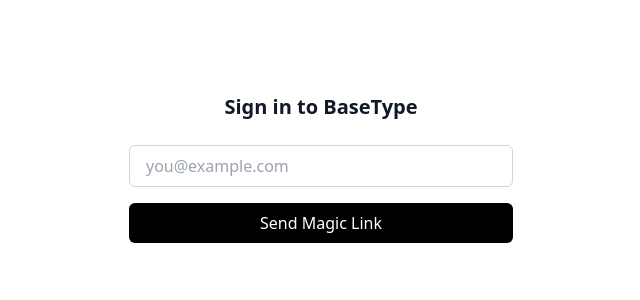
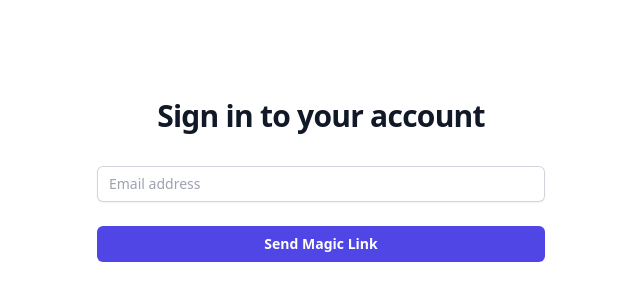
Before and after one commit to UzzyCodeGround/basetypecursor, a Next.js app: page /login in a window 1280 px wide. Shown: the part 232-532 px from the top of the page, without its empty margins (319-959 px from the left). Built offline with nearby package versions, Linux system fonts and the light colour scheme; no server answers.

Commit message:
drop adapter

```diff
--- a/package.json
+++ b/package.json
@@ -9,8 +9,7 @@
     "lint": "next lint"
   },
   "dependencies": {
-    "@auth/core": "^0.34.2",
-    "@auth/supabase-adapter": "^1.9.1",
+    "@supabase/ssr": "^0.6.1",
     "@supabase/supabase-js": "^2.49.4",
     "@trpc/client": "^10.45.0",
     "@trpc/next": "^10.45.0",
@@ -18,7 +17,6 @@
     "@trpc/server": "^10.45.0",
     "ethereal-email": "^1.0.0",
     "next": "14.1.0",
-    "next-auth": "^4.24.11",
     "nodemailer": "^6.10.1",
     "react": "^18.2.0",
     "react-dom": "^18.2.0",
--- a/src/app/api/auth/[...nextauth]/route.ts
+++ /dev/null
@@ -1,8 +0,0 @@
-// src/app/api/auth/[...nextauth]/route.ts
-import NextAuth from "next-auth"
-import { authOptions } from "@/lib/auth"
-
-console.log("NextAuth URL:", process.env.NEXTAUTH_URL)
-
-const handler = NextAuth(authOptions)
-export { handler as GET, handler as POST }
--- a/src/app/login/page.tsx
+++ b/src/app/login/page.tsx
@@ -2,63 +2,81 @@
 'use client'
 
 import { useState } from 'react'
-import { signIn } from 'next-auth/react'
-import { useRouter } from 'next/navigation'
+import { supabase } from '@/lib/supabase'
 
 export default function LoginPage() {
   const [email, setEmail] = useState('')
-  const [submitted, setSubmitted] = useState(false)
+  const [sent, setSent] = useState(false)
   const [error, setError] = useState('')
-  const router = useRouter()
 
-  const handleSubmit = async (e: React.FormEvent) => {
+  const handleLogin = async (e: React.FormEvent) => {
     e.preventDefault()
-    setSubmitted(true)
-    setError('')
+    const { error } = await supabase.auth.signInWithOtp({ email })
 
-    // Email format validation
-    if (!/^[^\s@]+@[^\s@]+\.[^\s@]+$/.test(email)) {
-      setError('Please enter a valid email address.')
-      setSubmitted(false)
-      return
-    }
-
-    const result = await signIn('email', {
-      email,
-      callbackUrl: '/onboarding',
-      redirect: false,
-    })
-
-    if (result?.error) {
-      setError(result.error || 'Something went wrong. Please try again.')
-      setSubmitted(false)
-    } else if (result?.url) {
-      router.push(result.url) // Manual redirect
-    }
+    if (error) setError(error.message)
+    else setSent(true)
   }
 
   return (
-    <main className="flex flex-col items-center justify-center min-h-screen px-4">
-      <h1 className="text-xl font-semibold mb-6">Sign in to BaseType</h1>
-      <form onSubmit={handleSubmit} className="w-full max-w-sm space-y-4">
+    <div className="flex min-h-screen flex-col items-center justify-center py-2">
+      <div className="w-full max-w-md space-y-8">
+        <div>
+          <h2 className="mt-6 text-center text-3xl font-bold tracking-tight">
+            Sign in to your account
+          </h2>
+        </div>
+        <form className="mt-8 space-y-6" onSubmit={handleLogin}>
+          <div className="-space-y-px rounded-md shadow-sm">
+            <div>
+              <label htmlFor="email" className="sr-only">
+                Email address
+              </label>
               <input
+                id="email"
+                name="email"
                 type="email"
-          placeholder="you@example.com"
+                required
+                className="relative block w-full rounded-md border-0 py-1.5 px-3 text-gray-900 ring-1 ring-inset ring-gray-300 placeholder:text-gray-400 focus:z-10 focus:ring-2 focus:ring-inset focus:ring-indigo-600 sm:text-sm sm:leading-6"
+                placeholder="Email address"
                 value={email}
                 onChange={(e) => setEmail(e.target.value)}
-          required
-          className="w-full px-4 py-2 border border-gray-300 rounded-md focus:outline-none focus:ring-2 focus:ring-black"
               />
+            </div>
+          </div>
+
+          <div>
             <button
               type="submit"
-          disabled={submitted}
-          className="w-full bg-black text-white py-2 px-4 rounded-md hover:bg-gray-800 disabled:opacity-50"
+              className="group relative flex w-full justify-center rounded-md bg-indigo-600 px-3 py-2 text-sm font-semibold text-white hover:bg-indigo-500 focus-visible:outline focus-visible:outline-2 focus-visible:outline-offset-2 focus-visible:outline-indigo-600"
             >
-          {submitted ? 'Sending Magic Link...' : 'Send Magic Link'}
+              Send Magic Link
             </button>
-        {error && <p className="text-red-500 text-sm">{error}</p>}
+          </div>
+
+          {sent && (
+            <div className="rounded-md bg-green-50 p-4">
+              <div className="flex">
+                <div className="ml-3">
+                  <p className="text-sm font-medium text-green-800">
+                    Check your inbox for the magic link
+                  </p>
+                </div>
+              </div>
+            </div>
+          )}
+
+          {error && (
+            <div className="rounded-md bg-red-50 p-4">
+              <div className="flex">
+                <div className="ml-3">
+                  <p className="text-sm font-medium text-red-800">{error}</p>
+                </div>
+              </div>
+            </div>
+          )}
         </form>
-    </main>
+      </div>
+    </div>
   )
 }
 
--- a/src/lib/supabase.ts
+++ b/src/lib/supabase.ts
@@ -1,9 +1,9 @@
 import { createClient } from '@supabase/supabase-js'
 
-const supabaseUrl = process.env.NEXT_PUBLIC_SUPABASE_URL!
-const supabaseAnonKey = process.env.NEXT_PUBLIC_SUPABASE_ANON_KEY!
-
-export const supabase = createClient(supabaseUrl, supabaseAnonKey)
+export const supabase = createClient(
+  process.env.NEXT_PUBLIC_SUPABASE_URL!,
+  process.env.NEXT_PUBLIC_SUPABASE_ANON_KEY!
+)
 
 // this is the supabase client that will be used to interact with the database
 // it is created using the createClient function from the @supabase/supabase-js library
```
Also changed, not shown: src/lib/auth.ts (deleted, +0 -30 lines), src/middleware.ts (+53 -4 lines), 2 other files (tests, documents, lock files or other folders). Lines whose indentation alone changed are shown as unchanged.
